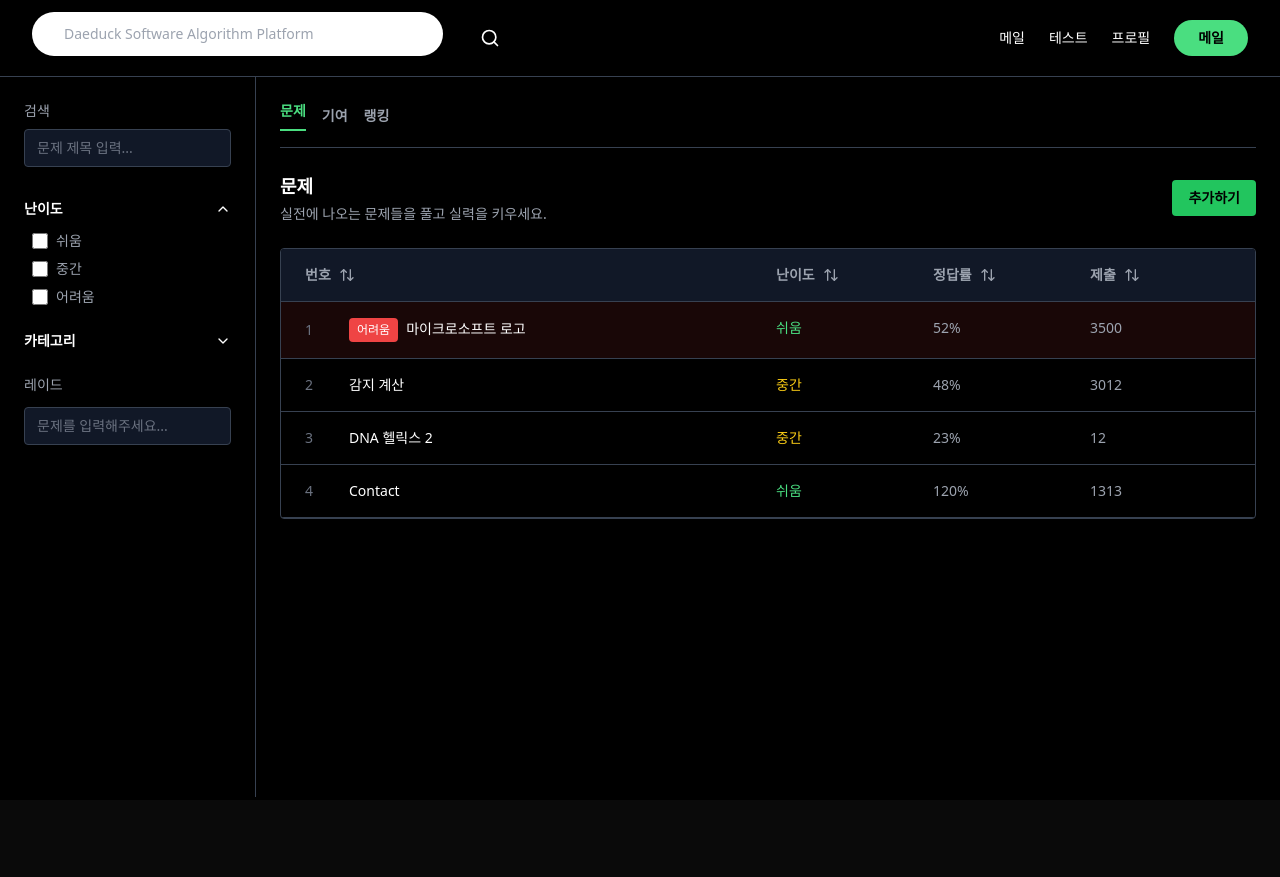
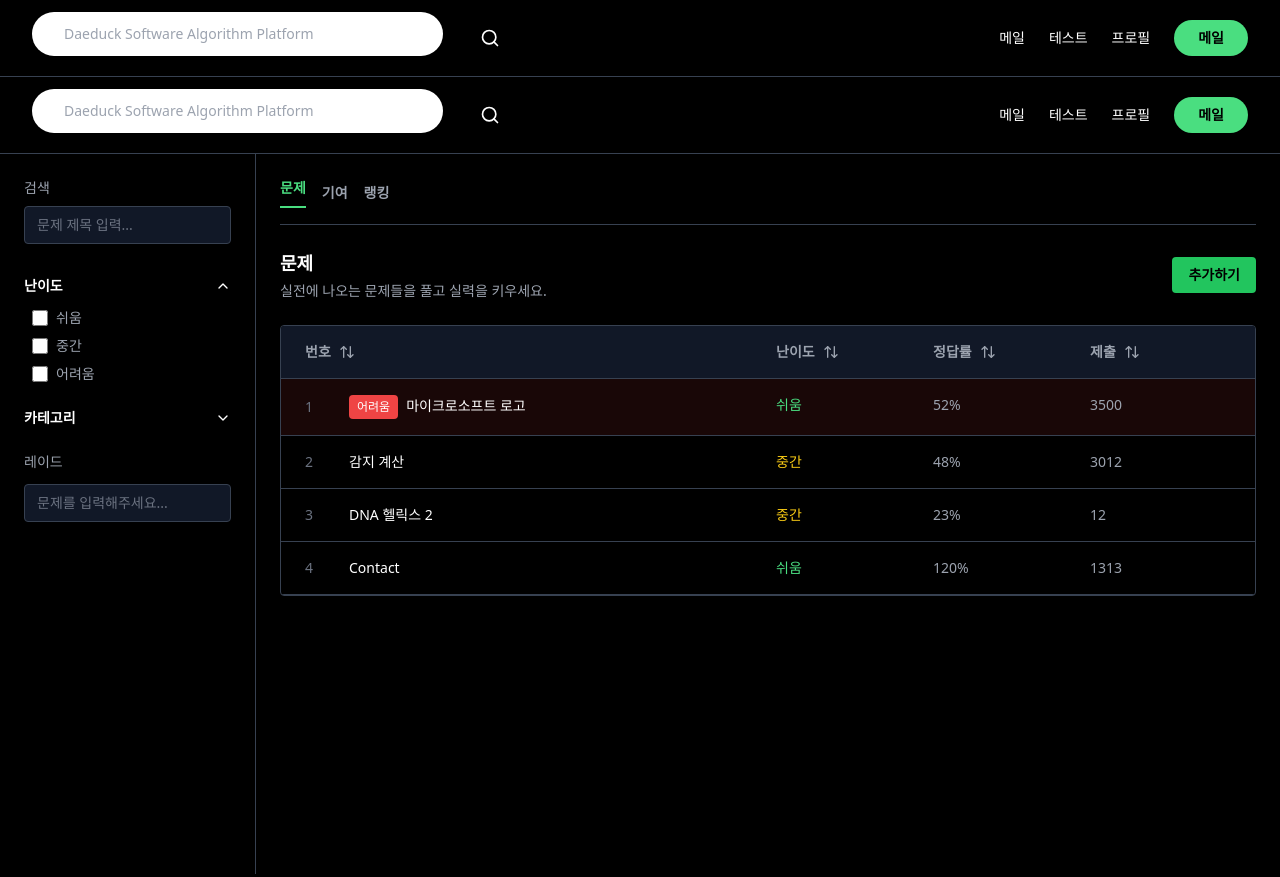
Before and after one commit to Daeduck-Algorithm-Platform/FE, a Next.js app: page / in a window 1280 px wide. Before the commit the page ends 800 px from the top, so only its background shows below. Built offline with nearby package versions, Linux system fonts and the light colour scheme.

Commit message:
루트 레이아웃

```diff
--- a/src/app/root-layout-wrapper.tsx
+++ b/src/app/root-layout-wrapper.tsx
@@ -1,5 +1,12 @@
 "use client";
 
+import Header from "@/components/Header";
+
 export function RootLayoutWrapper({ children }: { children: React.ReactNode }) {
-  return <div style={{ height: "100%" }}>{children}</div>;
+  return (
+    <div>
+      <Header />
+      <div>{children}</div>
+    </div>
+  );
 }
```
